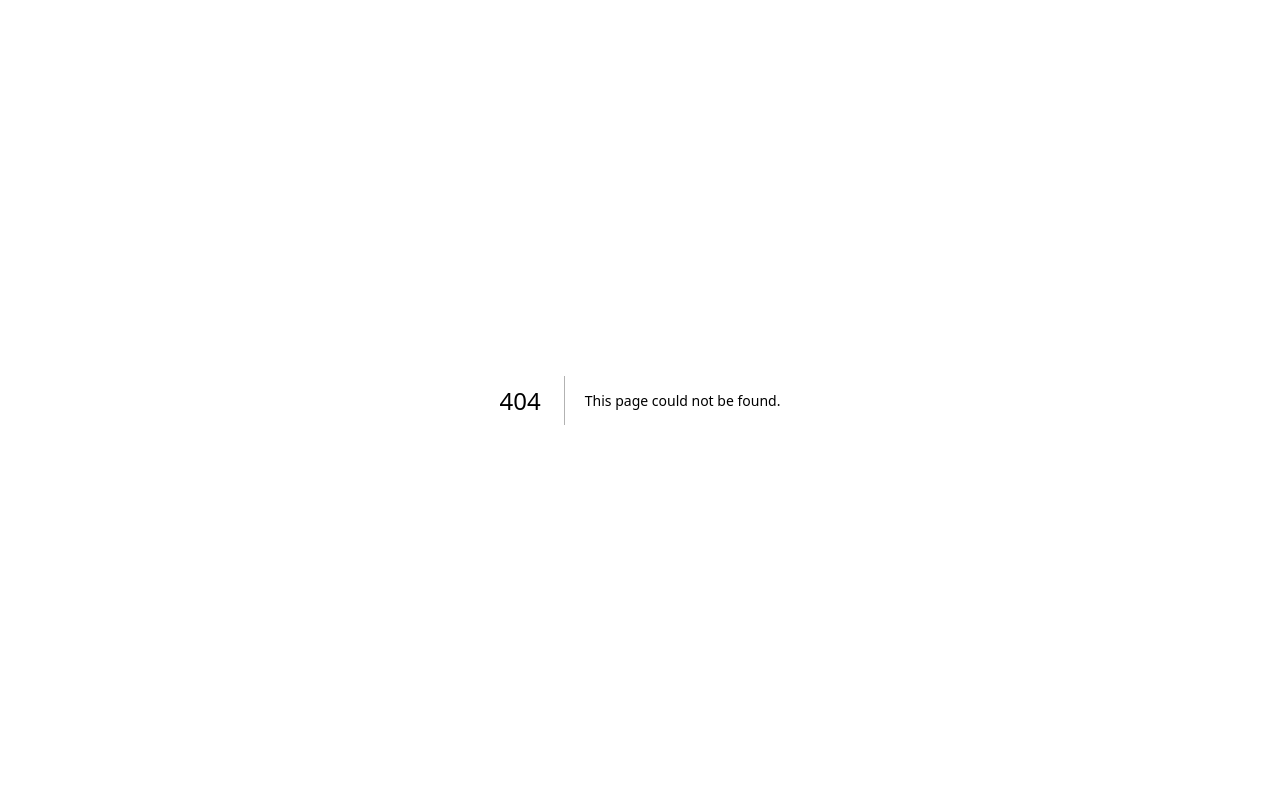
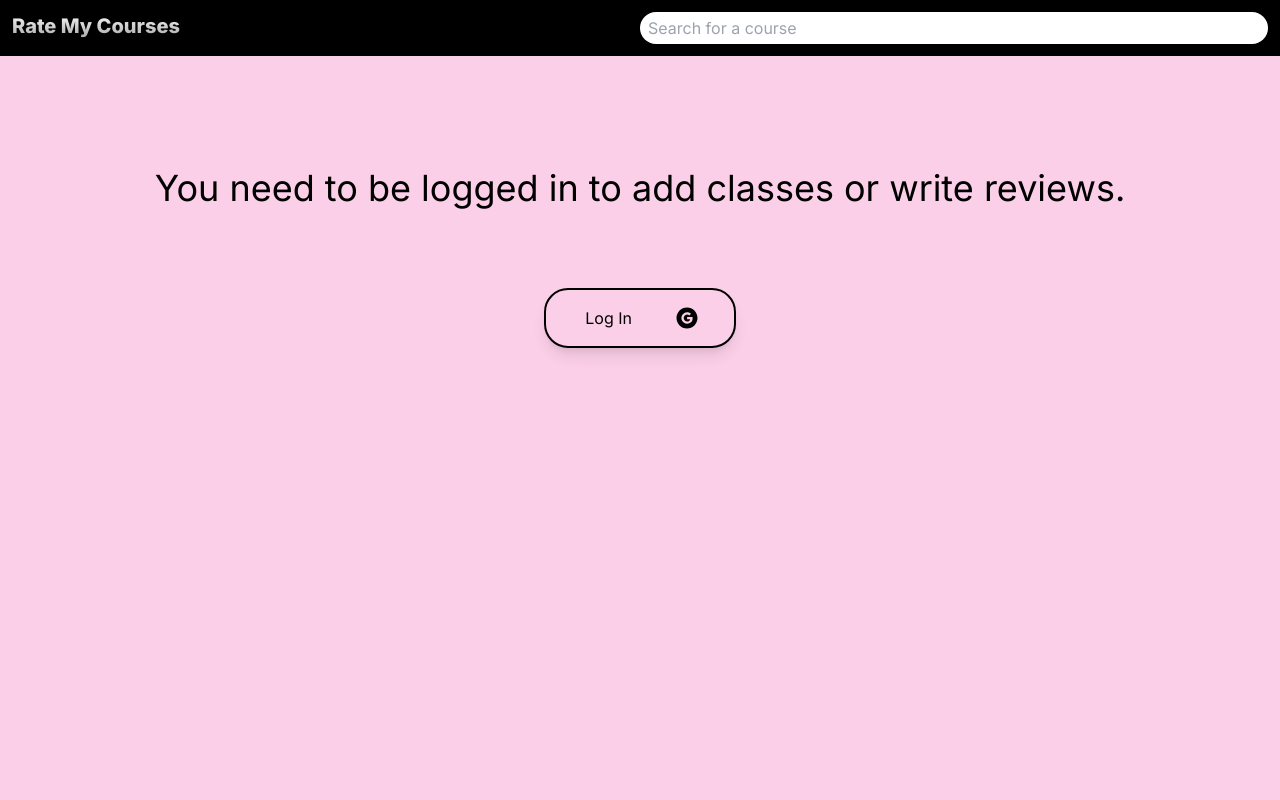
Before and after one commit to johan253/rate-my-courses, a Next.js app: page /add in a window 1280 px wide. Before the commit this address had no page. Shown: the top 800 px of the page. Built offline with nearby package versions, Linux system fonts and the light colour scheme; no server answers.

Commit message:
Added page to add classes to database
under development, but for now can get the DocumentReference to the school put in the "school" field of the form

```diff
--- a/package.json
+++ b/package.json
@@ -9,6 +9,7 @@
     "lint": "next lint"
   },
   "dependencies": {
+    "dotenv": "^16.4.5",
     "firebase": "^10.8.1",
     "next": "^14.1.3",
     "react": "^18.2.0",
--- /dev/null
+++ b/src/app/add/course/page.js
@@ -0,0 +1,91 @@
+'use client'
+import React, {useRef, useState} from 'react';
+import {getAuth} from "firebase/auth";
+import {collection, getDoc, getDocs, getFirestore} from 'firebase/firestore'
+import Navbar from "@/components/Navbar";
+import {app} from "@/firebaseConfig"
+import Link from "next/link";
+import Footer from "@/components/Footer";
+
+const AddCourse = () => {
+    const auth = getAuth(app);
+    const user = auth.currentUser
+    const db = getFirestore(app)
+    const homeLinkRef = useRef(null)
+    const [newCourseName, setCourseName] = useState("")
+    const [newCourseSchool, setCourseSchool] = useState("")
+    const [newCourseLocation, setCourseLocation] = useState("")
+
+    const handleCreate = async (e) => {
+        e.preventDefault()
+        if(newCourseName.trim() && newCourseSchool.trim() && newCourseLocation.trim()) {
+            console.log("writing...")
+            const schoolRef = await getSchoolDocReference(newCourseSchool)
+            const data = {
+                name: newCourseName.trim().toUpperCase(),
+                // WARNING: Should not instantiate with reviews, create as made
+                // ratings: [{
+                //     rating: Number,
+                //     review: String,
+                // }],
+                school: schoolRef
+            }
+            //TODO do something with data
+            console.log(data)
+        } else {
+            console.log("invalid!")
+        }
+    }
+    /**
+     * This method gets the Document Reference for the passes school
+     * @param nameSearch the school being searched
+     * @returns null|DocumentReference<DocumentData, DocumentData>
+     */
+    const getSchoolDocReference = async(nameSearch) => {
+        const schools = await getDocs(collection(db, 'schools'))
+        try{
+            return schools.docs.filter(qs =>
+                nameSearch.toLowerCase() === qs.data().name.toLowerCase())[0].ref
+        } catch (e) {
+            return null;
+        }
+    }
+    return (
+        <div className={"bg-white text-black"}>
+            <Navbar/>
+            <Link href={"/"} ref={homeLinkRef} className={"hidden"}/>
+            <section className={"p-5"}>
+                <h1 className={"text-3xl my-12 text-center"}>
+                    Add a new Course:
+                </h1>
+                <label className={"block my-24"}>
+                    Course Code:
+                    <input value={newCourseName} onChange={e => setCourseName(e.target.value)}
+                           className={"border-2 border-black p-1 rounded-lg"}
+                           placeholder={"MATH101..."}/>
+                </label>
+                <label className={"block my-24"}>
+                    Institution Offered At:
+                    <input value={newCourseSchool} onChange={e => setCourseSchool(e.target.value)}
+                           className={"border-2 border-black p-1 rounded-lg"}
+                           placeholder={"Stanford, University of..."}/>
+                </label>
+                <label className={"block mt-24"}>
+                    Location of Institution:
+                    <input value={newCourseLocation} onChange={e => setCourseLocation(e.target.value)}
+                           className={"border-2 border-black p-1 rounded-lg"}
+                           placeholder={"Seattle, WA..."}/>
+                </label>
+            </section>
+            <div className={"p-5 flex items-center justify-center"}>
+                <button className={"bg-black text-white p-4 rounded-2xl"}
+                onClick={handleCreate}>
+                    Submit
+                </button>
+            </div>
+            <Footer/>
+        </div>
+    );
+};
+
+export default AddCourse;
--- /dev/null
+++ b/src/app/add/page.js
@@ -0,0 +1,57 @@
+'use client'
+import React, {useRef, useState} from 'react';
+import Navbar from "@/components/Navbar";
+import { getAuth, signInWithRedirect, GoogleAuthProvider, getRedirectResult } from 'firebase/auth'
+import {app} from '@/firebaseConfig'
+import {AiFillGoogleCircle} from "react-icons/ai";
+import {useSearchParams} from "next/navigation";
+import Footer from "@/components/Footer";
+import Link from "next/link";
+
+const Login = (props) => {
+    const linkRef = useRef(null)
+    const [loading, setLoading] = useState(Boolean)
+    const provider = new GoogleAuthProvider();
+    const auth = getAuth(app)
+    const [loggedIn, setLoggedIn] = useState(Boolean)
+    const targetPage = useSearchParams().get('q')?.toLowerCase();
+    const handleLogin = async() => {
+        await signInWithRedirect(auth, provider)
+        getRedirectResult(auth).then(result => {
+            const user = result.user
+        })
+    }
+    auth.onAuthStateChanged(function(user) {
+        if (user) {
+            setLoggedIn(true)
+        } else {
+            setLoggedIn(false)
+        }
+    })
+
+    return (
+        <main className={"bg-white min-h-screen text-black"}>
+            <Navbar/>
+            {
+                loggedIn ?
+                    // Testing purposes, renavigate to create page?
+                    linkRef.current.click()
+                    :
+                    <div className={"bg-pink-200 p-8 text-center h-screen"}>
+                        <p className={"my-20 text-4xl"}>
+                            You need to be logged in to add classes or write reviews.
+                        </p>
+                        <button onClick={handleLogin}
+                                className={"shadow-lg border-2 border-black rounded-3xl text-black p-4 w-48 flex justify-around mx-auto"}>
+                            Log In
+                            <AiFillGoogleCircle className={"scale-150 translate-y-1"}/>
+                        </button>
+                    </div>
+            }
+            <Link href={targetPage !== undefined ? `/add/${targetPage}` : "/"} className={"hidden"} ref={linkRef}/>
+            <Footer/>
+        </main>
+    )
+};
+
+export default Login;
--- /dev/null
+++ b/src/app/add/review/page.js
@@ -0,0 +1,11 @@
+import React from 'react';
+
+const AddReview = () => {
+    return (
+        <div>
+            Add Review
+        </div>
+    );
+};
+
+export default AddReview;
--- a/src/app/create/page.js
+++ /dev/null
@@ -1,15 +0,0 @@
-import React from 'react';
-import Navbar from "@/components/Navbar";
-
-const Create = (props) => {
-    return (
-        <main>
-            <Navbar/>
-            <div className={"text-black bg-purple-300"}>
-                wwwwww
-            </div>
-        </main>
-    )
-};
-
-export default Create;
--- a/src/app/search/page.js
+++ b/src/app/search/page.js
@@ -2,8 +2,8 @@
 
 import React, {useEffect, useRef, useState} from 'react';
 import Navbar from "@/components/Navbar";
-import { db } from "@/firebaseConfig"
-import { collection, addDoc, getDoc, getDocs} from "firebase/firestore"
+import { app } from "@/firebaseConfig"
+import {collection, getDocs, getFirestore} from "firebase/firestore"
 import {useSearchParams} from "next/navigation";
 import CourseCard from "@/components/CourseCard";
 import Footer from "@/components/Footer";
@@ -14,6 +14,7 @@ function Search(props) {
     const [loading, setLoading] = useState(true)
     const createRef = useRef(null)
     const search = useSearchParams().get('q').toLowerCase();
+    const db = getFirestore(app);
 
     const [courses, setCourses] = useState([])
 
@@ -44,14 +45,13 @@ function Search(props) {
                     loading ? "loading courses..." :
                         cards.length !== 0 ? cards : "No results found"
                 }
-                {/*cards.length !== 0 ? cards : "No results found..."*/}
             </section>
             <section className={"bg-pink-300 text-black p-6"}>
-                <p className={""}>
+                <p>
                     Cant find what you&rsquo;re looking for?
                 </p>
                 <div className={"my-6"}>
-                    <Link href={"../create"} className={"bg-black text-white rounded-3xl p-5"}
+                    <Link href={{pathname:"../add", query: {q: "course"}}} className={"bg-black text-white rounded-3xl p-5"}
                           ref={createRef}>
                         Add course
                     </Link>
--- a/src/components/Footer.js
+++ b/src/components/Footer.js
@@ -3,7 +3,7 @@ import {AiFillFacebook, AiFillGithub, AiFillTwitterCircle} from "react-icons/ai"
 
 function Footer(props) {
     return (
-        <footer className={"bg-black p-10"}>
+        <footer className={"bg-black p-10 text-white"}>
             <p className={"flex-auto"}>
                 {"Questions, comments, or concerns? Email me at: "}
                 <a href={"mailto:johannjo2000@gmail.com"} className={"text-gray-400"}>
--- a/src/firebaseConfig.js
+++ b/src/firebaseConfig.js
@@ -1,9 +1,12 @@
 import { initializeApp } from "firebase/app";
-import { getFirestore } from "firebase/firestore"
-import API_KEY from "../.env"
+
+require('dotenv').config()
+const REACT_APP_API_KEY = process.env.REACT_APP_API_KEY
+console.log(REACT_APP_API_KEY)
 
 const firebaseConfig = {
-    apiKey: API_KEY,
+    // TODO REMOVE API KEY
+    // apiKey: REACT_APP_API_KEY,
     authDomain: "rate-my-course-0.firebaseapp.com",
     projectId: "rate-my-course-0",
     storageBucket: "rate-my-course-0.appspot.com",
@@ -13,6 +16,5 @@ const firebaseConfig = {
 };
 
 const app = initializeApp(firebaseConfig);
-const db = getFirestore(app);
 
-export {db};
+export {app};
```
Also changed, not shown: 1 other file (tests, documents, lock files or other folders).
